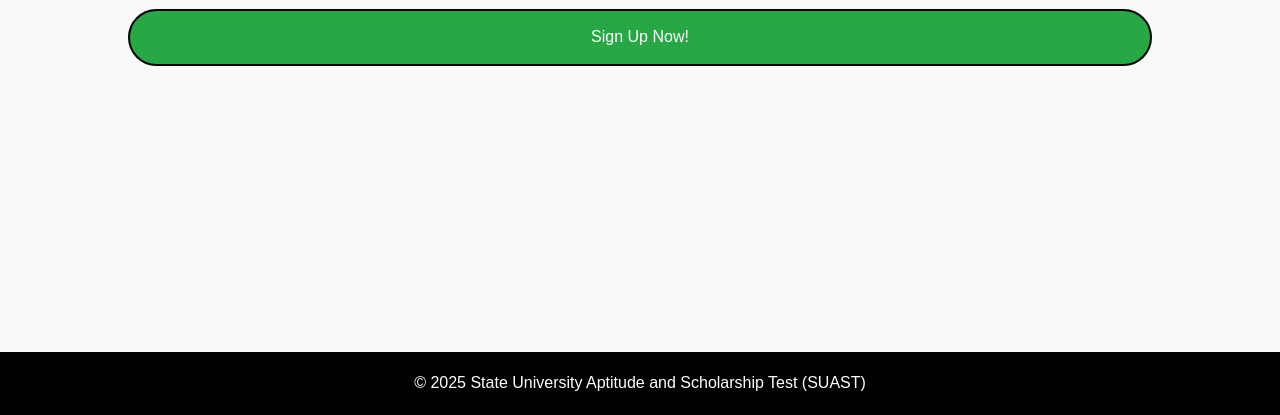
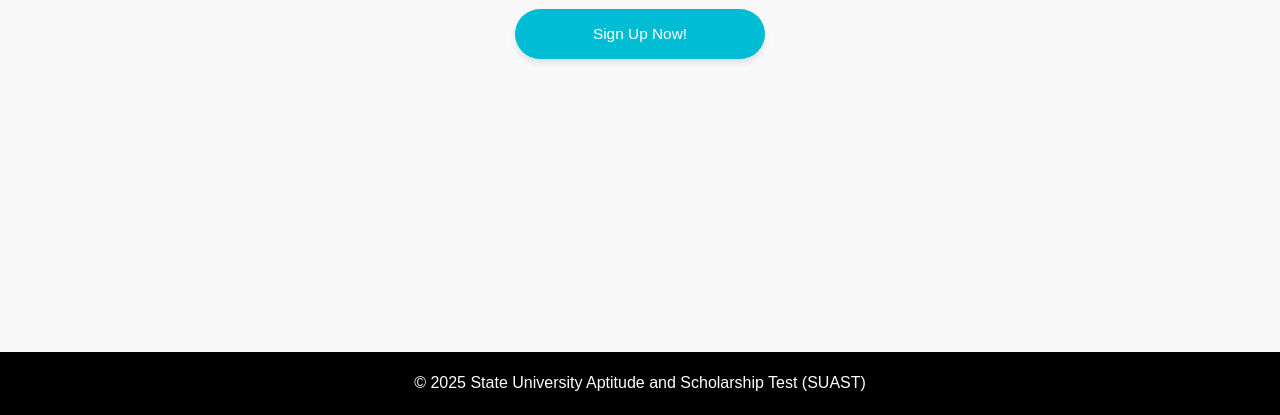
Before and after one commit to Marjuree/SUAST_Admin, a PHP site: page /php/admin_page.php in a window 1280 px wide. Shown: the part 385-800 px from the top of the page. Run offline with PHP 8.4, Linux system fonts and the light colour scheme; data that the repository does not hold is empty.

Commit message:
Update admin_page.php

```diff
--- a/php/admin_page.php
+++ b/php/admin_page.php
@@ -8,6 +8,7 @@ require_once "../configuration/config.php";
 
 <!DOCTYPE html>
 <html lang="en">
+
 <head>
     <meta charset="UTF-8">
     <title>Welcome Applicants</title>
@@ -26,19 +27,53 @@ require_once "../configuration/config.php";
 
     <script src="../js/jquery-1.12.3.js"></script>
 </head>
+
+<style>
+.button {
+    font-size: 1.1em;
+    background-color: #00bcd4;
+    color: white;
+    padding: 14px 28px;
+    border: none;
+    border-radius: 50px;
+    transition: all 0.3s ease-in-out;
+    box-shadow: 0 4px 6px rgba(0, 0, 0, 0.1);
+    margin: 10px;
+    width: 250px;
+    max-width: 90%;
+    text-align: center;
+    display: inline-block;
+}
+
+.button:hover {
+    background-color: #0097a7;
+    transform: translateY(-2px);
+    box-shadow: 0 6px 8px rgba(0, 0, 0, 0.2);
+}
+
+.buttons-container {
+    display: flex;
+    justify-content: center;
+    flex-wrap: wrap;
+    gap: 10px;
+    margin-top: 20px;
+}
+
+@media (max-width: 767px) {
+    .button {
+        width: 100%;
+    }
+
+    .buttons-container {
+        flex-direction: column;
+        align-items: center;
+    }
+}
+</style>
+
 <body>
 
-    <!-- Navbar -->
-    <nav class="navbar navbar-inverse navbar-fixed-top">
-        <div class="container-fluid">
-            <div class="navbar-header">
-                <!-- <a class="navbar-brand" href="index.php"> -->
-                <a class="navbar-brand">
-                    <img src="../img/ken.png" alt="Brand" class="navbar-logo">
-                </a>
-            </div>
-        </div>
-    </nav>
+
 
     <!-- Welcome Section -->
     <div class="welcome-container">
@@ -46,30 +81,37 @@ require_once "../configuration/config.php";
         <p><strong>WELCOME TO THE ADMIN OFFICE SITE</strong></p>
     </div>
     <div class="buttons-container">
-    <button  class="button"  data-toggle="modal" data-target="#administrator">Sign Up Now!</button>
+        <button class="button" data-toggle="modal" data-target="#administrator">Sign Up Now!</button>
     </div>
 
 
 
-<!----------------------------Login Modal For Administrator Start------------------------------------->
+    <!-- Modal for Administrator Login -->
     <div id="administrator" class="modal fade" role="dialog" data-backdrop="static" data-keyboard="false">
         <div class="modal-dialog">
             <div class="modal-content">
                 <div class="modal-header text-center">
+                    <button type="button" class="close" data-dismiss="modal" aria-label="Close">
+                        <span aria-hidden="true">&times;</span>
+                    </button>
                     <h4 class="modal-title"><strong>WELCOME TO ADMIN OFFICE</strong></h4>
                     <p class="text-danger"><strong>Note:</strong> This Login is for Official Use only.</p>
-                <p class="text-muted"><strong>Republic Act No. 10173:</strong> Data Privacy Act of 2012 - Unauthorized access is strictly prohibited.</p>
+                    <p class="text-muted"><strong>Republic Act No. 10173:</strong> Data Privacy Act of 2012 -
+                        Unauthorized access is strictly prohibited.</p>
                     <img src="../img/ken.png" style="height:100px;" />
+
                 </div>
                 <div class="modal-body">
                     <form role="form" method="post">
                         <div class="form-group">
                             <label for="txt_username">Username</label>
-                        <input type="text" class="form-control" name="txt_username" placeholder="Enter Username" required>
+                            <input type="text" class="form-control" name="txt_username" placeholder="Enter Username"
+                                required>
                         </div>
                         <div class="form-group">
                             <label for="txt_password">Password</label>
-                        <input type="password" class="form-control" name="txt_password" placeholder="Enter Password" required>
+                            <input type="password" class="form-control" name="txt_password" placeholder="Enter Password"
+                                required>
                         </div>
                         <div class="form-group">
                             <label for="select_role">Office</label>
@@ -80,9 +122,9 @@ require_once "../configuration/config.php";
                                 <option value="Accounting">Accounting</option>
                             </select>
                         </div>
-                    <button type="submit" class="btn btn-primary" name="btn_login">Log in</button>
-                    <button type="button" class="btn btn-success" data-toggle="modal" data-target="#regadministrator">Signup</button>
-                    <button type="button" class="btn btn-secondary" data-dismiss="modal">Cancel</button>
+                        <button type="submit" class="btn btn-info" name="btn_login">Log in</button>
+                        <button type="button" class="btn btn-info" data-toggle="modal"
+                            data-target="#regadministrator">Signup</button>
                         <div id="error" class="text-danger text-center">
                             <?php echo isset($login_error) ? $login_error : ''; ?>
                         </div>
@@ -92,14 +134,15 @@ require_once "../configuration/config.php";
         </div>
     </div>
 
-
     <!-- Registration Modal for Administrator -->
     <div id="regadministrator" class="modal fade" role="dialog" data-backdrop="static" data-keyboard="false">
         <div class="modal-dialog">
             <div class="modal-content">
-                <div class="modal-header text-center">
-                    <h4 class="modal-title"><strong>PLEASE REGISTER</strong></h4>
-                    <img src="../img/ken.png" style="height:100px;"/>
+                <div class="modal-header">
+                    <button type="button" class="close" data-dismiss="modal" aria-label="Close">
+                        <span aria-hidden="true">&times;</span>
+                    </button>
+                    <h4 class="modal-title text-center"><strong>PLEASE REGISTER</strong></h4>
                 </div>
                 <div class="modal-body">
                     <form method="post">
@@ -136,13 +179,14 @@ require_once "../configuration/config.php";
                                 <option value="Accounting">Accounting</option>
                             </select>
                         </div>
-                    <button type="submit" class="btn btn-success" name="btn_register">Submit</button>
-                    <button type="button" class="btn btn-secondary" data-dismiss="modal">Cancel</button>
+                        <button type="submit" class="btn btn-info" name="btn_register">Submit</button>
                     </form>
                 </div>
             </div>
         </div>
     </div>
+
+
 
     <!--------------------Registration Modal for Administrator End ---------------->
 
@@ -168,13 +212,17 @@ require_once "../configuration/config.php";
     <script type="text/javascript">
     $(function() {
         $("#table").dataTable({
-                "aoColumnDefs": [{ "bSortable": false, "aTargets": [0,5] }],
+            "aoColumnDefs": [{
+                "bSortable": false,
+                "aTargets": [0, 5]
+            }],
             "aaSorting": [],
             "dom": '<"search"f><"top"l>rt<"bottom"ip><"clear">'
         });
     });
     </script>
 </body>
+
 </html>
 
 <?php
```
Lines whose indentation alone changed are shown as unchanged.
